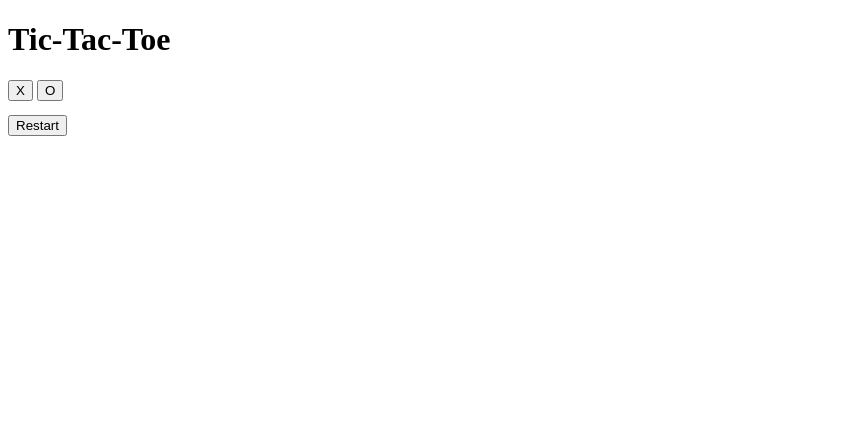
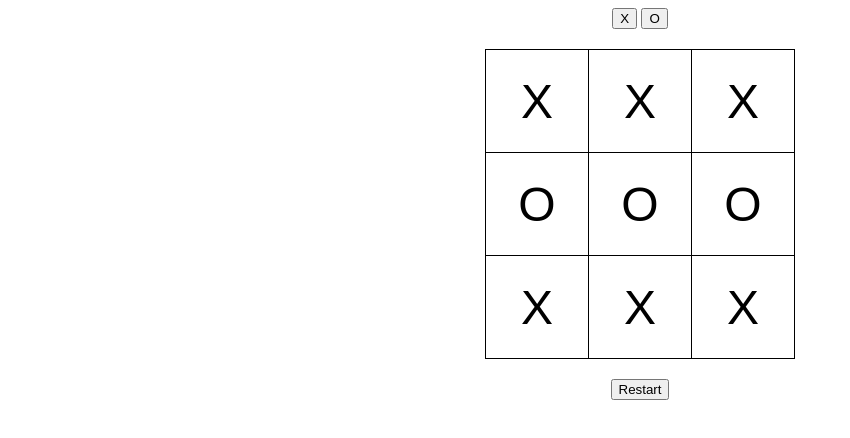
Before and after one commit to black-RAM/tic-tac-toe, a plain HTML site: page index.html in a window 1280 px wide. Shown: the whole page, without its empty margins (0-850 px from the left). Drawn offline with Linux system fonts and the light colour scheme.

Commit message:
initial styling draft, mock board manually typed

```diff
--- a/index.html
+++ b/index.html
@@ -5,32 +5,34 @@
   <meta name="viewport" content="width=device-width, initial-scale=1.0">
   <title>Tic-Tac-Toe</title>
   <script src="script.js" defer></script>
+  <link rel="stylesheet" href="style.css">
 </head>
 <body>
-  <h1>Tic-Tac-Toe</h1>
+  <main class="container">
   <form action="" id="user-symbol">
     <button type="button">X</button>
     <button type="button">O</button>
   </form>
-  <main id="container">
+
   <table class="board">
     <tr>
-        <td class="cell" data-row="0" data-col="0"></td>
-        <td class="cell" data-row="0" data-col="1"></td>
-        <td class="cell" data-row="0" data-col="2"></td>
+      <td class="cell" data-row="0" data-col="0">X</td>
+      <td class="cell" data-row="0" data-col="1">X</td>
+      <td class="cell" data-row="0" data-col="2">X</td>
     </tr>
     <tr>
-        <td class="cell" data-row="1" data-col="0"></td>
-        <td class="cell" data-row="1" data-col="1"></td>
-        <td class="cell" data-row="1" data-col="2"></td>
+      <td class="cell" data-row="1" data-col="0">O</td>
+      <td class="cell" data-row="1" data-col="1">O</td>
+      <td class="cell" data-row="1" data-col="2">O</td>
     </tr>
     <tr>
-        <td class="cell" data-row="2" data-col="0"></td>
-        <td class="cell" data-row="2" data-col="1"></td>
-        <td class="cell" data-row="2" data-col="2"></td>
+      <td class="cell" data-row="2" data-col="0">X</td>
+      <td class="cell" data-row="2" data-col="1">X</td>
+      <td class="cell" data-row="2" data-col="2">X</td>
     </tr>
   </table>
+
+  <button type="button" id="reset">Restart</button>
   </main>
-  <button type="button" id="reset">Restart</button>
 </body>
 </html>
--- a/style.css
+++ b/style.css
@@ -0,0 +1,27 @@
+:root {
+  font-family: Arial, Helvetica, sans-serif;
+}
+
+.container {
+  text-align: center;
+}
+
+.board {
+  border-collapse: collapse;
+  margin: 20px auto;
+}
+
+.cell {
+  width: 100px;
+  height: 100px;
+  font-size: 48px;
+  text-align: center;
+  vertical-align: middle;
+  border: 1px solid #000;
+  cursor: pointer;
+}
+
+#reset-btn {
+  padding: 10px 20px;
+  font-size: 16px;
+}
```
Lines whose indentation alone changed are shown as unchanged.
